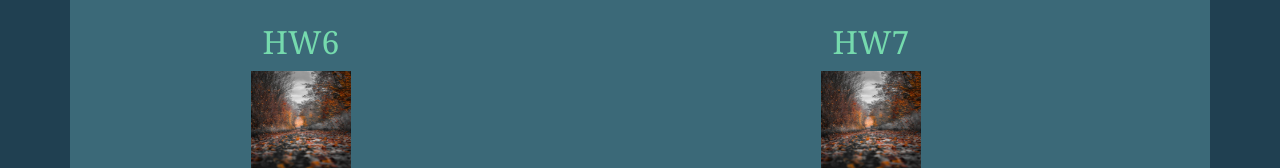
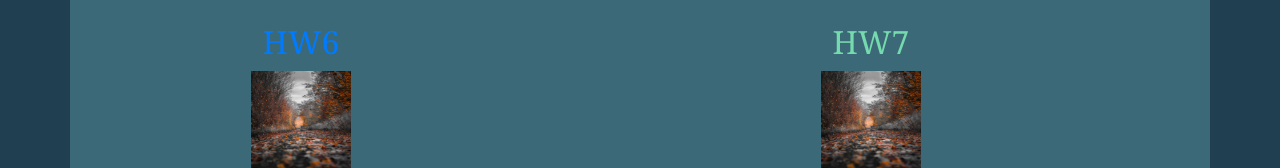
Before and after one commit to Paradox05/GUI-1, a plain HTML site: page docs/index.html in a window 1280 px wide. Shown: the part 1086-1254 px from the top of the page. Drawn offline with nearby package versions, Linux system fonts and the light colour scheme.

Commit message:
Update index.html

```diff
--- a/docs/index.html
+++ b/docs/index.html
@@ -135,7 +135,7 @@ Sources: The slides fro bootstrap, w3schools, and also the bootstrap 4 documenta
 
                         <div class="col-sm">
                             <figure class="item">
-                                <h2>HW6</h2>
+                                <h2><a href="HW6/index.html">HW6</a></h2>
                                 <img src="img/body.jpeg"/>
                                 <figcaption class="caption"> Lorem ipsum dolor sit amet consectetur adipisicing elit.
                                     Fugit veritatis id quam officiis corrupti,
```
